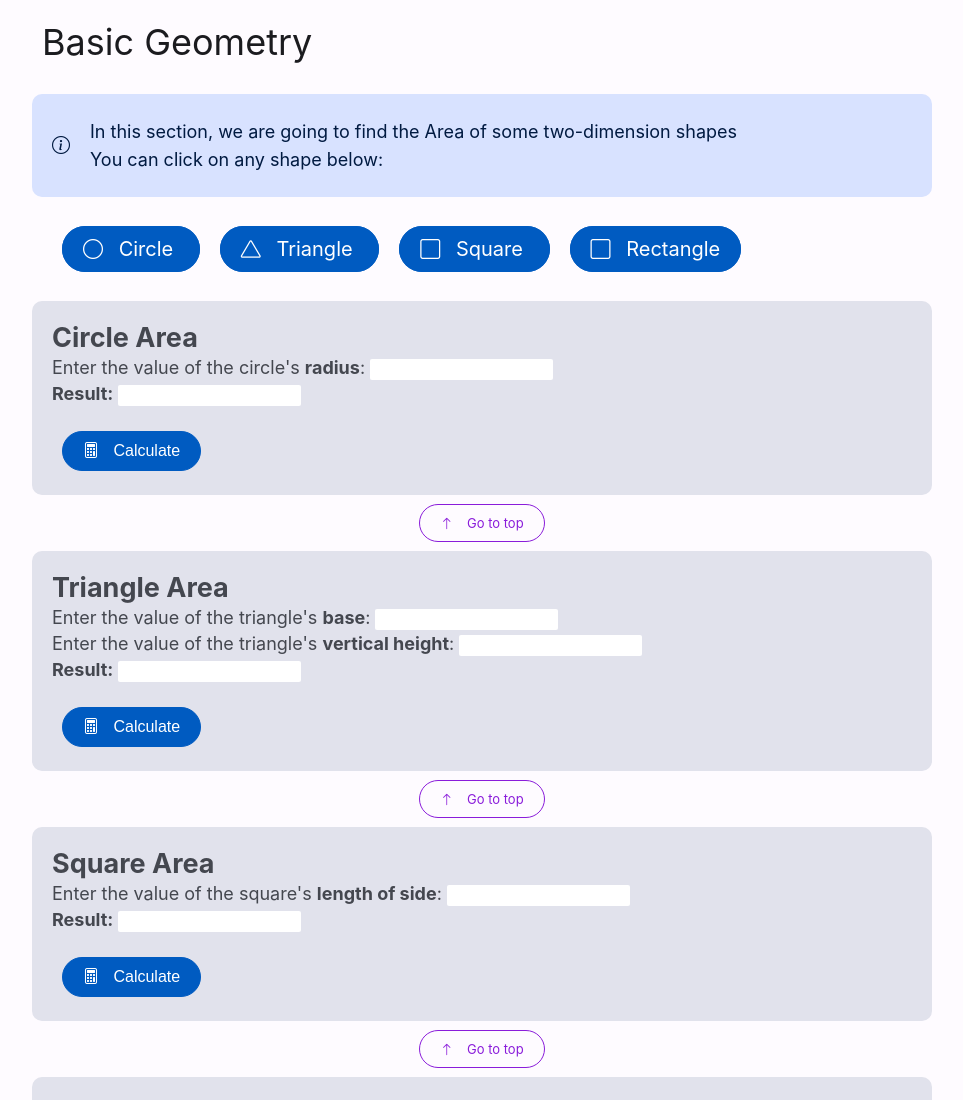
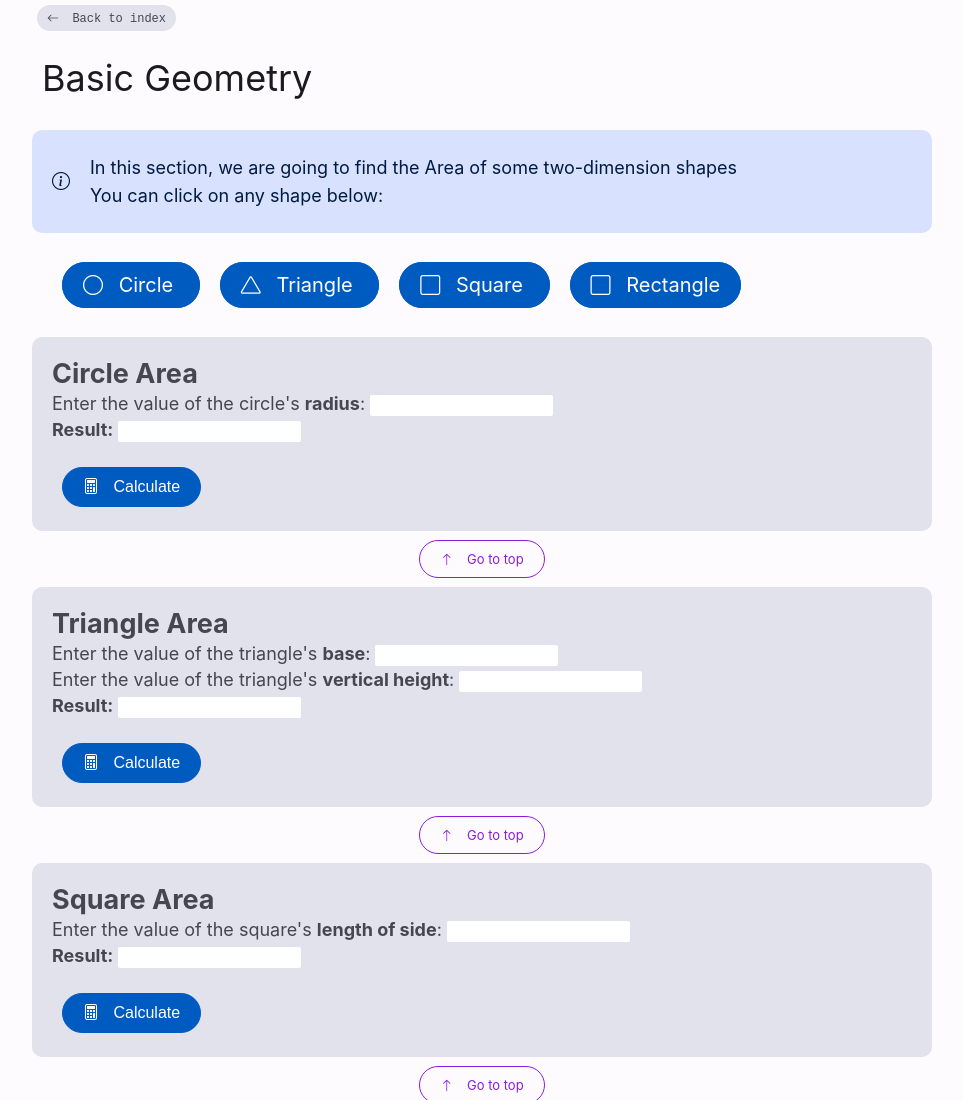
Before and after one commit to trisl01/L3-S5-LAB-Web, a plain HTML site: page Labwork-4/index.html in a window 1280 px wide. Shown: the top 1100 px of the page, without its empty margins (158-1121 px from the left). Drawn offline with Linux system fonts and the light colour scheme.

Commit message:
update add buttton `backToIndex`

```diff
--- a/Labwork-2/css/style.css
+++ b/Labwork-2/css/style.css
@@ -139,3 +139,15 @@ input[type="submit"]:hover {
   background-color: #a85a17;
   cursor: pointer;
 }
+
+#backToIndex a {
+  color: white;
+  font-size: 12px;
+}
+#backToIndex a:hover {
+  color: #d1d1d1;
+  text-decoration: underline;
+}
+#backToIndex a:active {
+  color: #a2a2a2;
+}
--- a/Labwork-4/index.html
+++ b/Labwork-4/index.html
@@ -8,8 +8,15 @@
     <link href="../styles/theme.css" rel="stylesheet" type="text/css" media="all">
     <link href="./style.css" rel="stylesheet" type="text/css" media="all">
   </head>
-  <body class="container-flex-column-center">
-    <header id="top">
+  <body id="top" class="container-flex-column-center">
+    <div id="backToIndex" class="container-flex-row">
+      <a href="../">
+        <i class="bi bi-arrow-left"></i>
+        <label class="margin-left-10px"><code>Back to index</code></label>
+      </a>
+    </div>
+
+    <header>
       Basic Geometry
     </header>
     <section class="container-flex-row container-info">
--- a/styles/styles.css
+++ b/styles/styles.css
@@ -9,7 +9,7 @@ body {
   font-size: 12px;
 }
 
-header, nav, section, main, footer {
+header, nav, section, main, footer, #backToIndex {
   width: 90%;
   max-width: 900px;
   box-sizing: border-box;
@@ -60,8 +60,24 @@ button, .button, .button-primary, .button-secondary, .button-error {
   text-decoration: none;
   transition: all 0.3s;
 }
-button label, .button label, .button-primary label, .button-secondary label, .button-error label {
+a, a label, button label, .button label, .button-primary label, .button-secondary label, .button-error label {
   cursor: pointer;
+}
+
+#backToIndex a, .little-button {
+  background-color: var(--color-surface-variant);
+  color: var(--color-on-surface-variant);
+  margin: 5px;
+  padding: 5px 10px;
+  border-radius: 20px;
+  text-decoration: none;
+  font-size: 12px;
+}
+#backToIndex a:hover, .little-button:hover {
+  background-color: var(--palette-var-neutral-variant80);
+}
+#backToIndex a:active, .little-button:active {
+  background-color: var(--palette-var-neutral-variant70);
 }
 
 .button-primary {
```
Also changed, not shown: Labwork-1/about.html (+3 -0 lines), Labwork-1/contact.html (+3 -0 lines), Labwork-1/index.html (+3 -0 lines), Labwork-1/services.html (+3 -0 lines), Labwork-2/about.html (+3 -0 lines), Labwork-2/contact.html (+3 -0 lines), Labwork-2/index.html (+3 -0 lines), Labwork-2/services.html (+3 -0 lines), Labwork-3/part-1.html (+11 -0 lines), Labwork-3/part-2.html (+11 -0 lines), Labwork-3/part-3.html (+11 -0 lines), Labwork-5/excel.html (+7 -0 lines), Labwork-5/index.html (+7 -0 lines).
